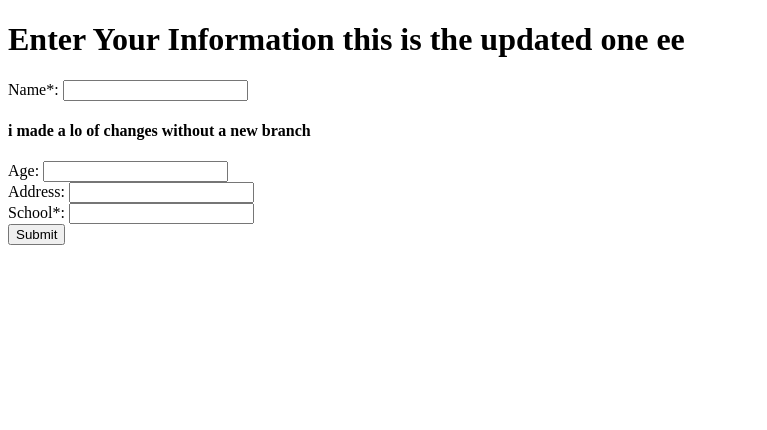
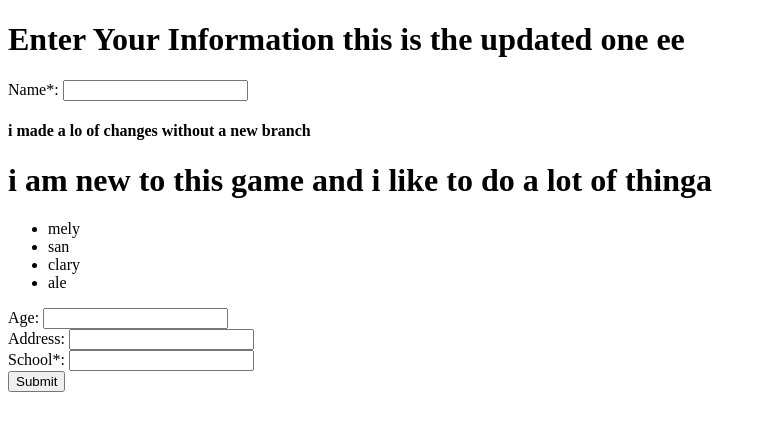
Before and after one commit to clarissagtz/newtest, a plain HTML site: page index.html in a window 1280 px wide. Shown: the whole page, without its empty margins (0-767 px from the left). Drawn offline with Linux system fonts and the light colour scheme.

Commit message:
add list of names

```diff
--- a/index.html
+++ b/index.html
@@ -13,6 +13,13 @@
         <input type="text" id="name" name="name" required>
         <br>
         <h4>i made a lo of changes without a new branch </h4>
+        <h1> i am new to this game and i like to do a lot of thinga</h1>
+        <ul>
+            <li>mely</li>
+            <li>san</li>
+            <li>clary</li>
+            <li>ale</li>
+        </ul>
 
         <label for="age">Age:</label>
         <input type="number" id="age" name="age">
```
